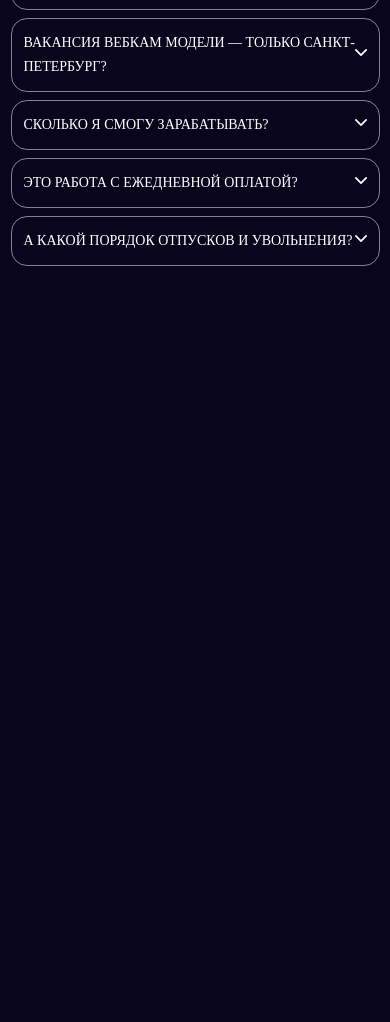
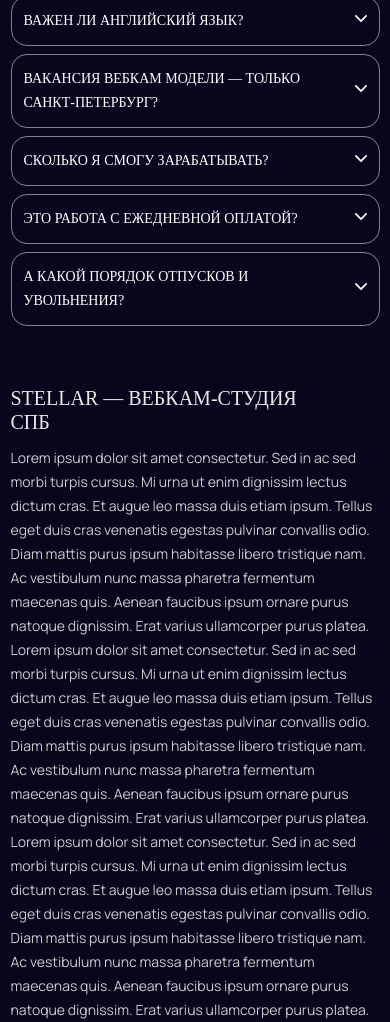
Before and after one commit to alchemycat/Stellar-Landing, a website: page src/index.html in a window 390 px wide. Shown: the part 5724-6746 px from the top of the page. Before the commit the page ends 5990 px from the top, so only its background shows below. Drawn offline with nearby package versions, Linux system fonts and the light colour scheme; files that its build step writes are made by us from their sources; files whose address does not match are found by name; a web font is replaced by a local one.

Commit message:
добавил секцию desc + адаптив

```diff
--- a/gulp/version.json
+++ b/gulp/version.json
@@ -1,3 +1,3 @@
 {
-    "main": "20230731104438"
+    "main": "20230731112712"
 }
--- /dev/null
+++ b/src/html/desc.html
@@ -0,0 +1,22 @@
+<section class="desc">
+    <div class="container">
+        <div class="desc__wrapper row">
+            <div class="col-12 col-lg-3">
+                <h2 class="desc__header text__h2">
+                    stellar — вебкам-студия спб
+                </h2>
+            </div>
+            <div class="col-12 col-lg-8">
+                <p class="desc__text">
+                    Lorem ipsum dolor sit amet consectetur. Sed in ac sed morbi turpis cursus. Mi urna ut enim dignissim lectus dictum cras. Et augue leo massa duis etiam ipsum. Tellus eget duis cras venenatis egestas pulvinar convallis odio. Diam mattis purus ipsum habitasse libero tristique nam. Ac vestibulum nunc massa pharetra fermentum maecenas quis. Aenean faucibus ipsum ornare purus natoque dignissim. Erat varius ullamcorper purus platea.
+                </p>
+                <p class="desc__text">
+                    Lorem ipsum dolor sit amet consectetur. Sed in ac sed morbi turpis cursus. Mi urna ut enim dignissim lectus dictum cras. Et augue leo massa duis etiam ipsum. Tellus eget duis cras venenatis egestas pulvinar convallis odio. Diam mattis purus ipsum habitasse libero tristique nam. Ac vestibulum nunc massa pharetra fermentum maecenas quis. Aenean faucibus ipsum ornare purus natoque dignissim. Erat varius ullamcorper purus platea.
+                </p>
+                <p class="desc__text">
+                    Lorem ipsum dolor sit amet consectetur. Sed in ac sed morbi turpis cursus. Mi urna ut enim dignissim lectus dictum cras. Et augue leo massa duis etiam ipsum. Tellus eget duis cras venenatis egestas pulvinar convallis odio. Diam mattis purus ipsum habitasse libero tristique nam. Ac vestibulum nunc massa pharetra fermentum maecenas quis. Aenean faucibus ipsum ornare purus natoque dignissim. Erat varius ullamcorper purus platea.
+                </p>
+            </div>
+        </div>
+    </div>
+</section>
--- a/src/html/ques.html
+++ b/src/html/ques.html
@@ -1,12 +1,12 @@
 <section class="ques">
     <div class="container">
         <div class="ques__wrapper row">
-            <div class="col-12 col-md-3">
+            <div class="col-12 col-lg-3">
                 <h2 class="ques__header text__h2">
                     Отвечаем на вопросы о работе
                 </h2>
             </div>
-            <div class="col-12 col-md-8">
+            <div class="col-12 col-lg-8">
                 <ul class="ques__list">
                     <li class="ques__question collapsed" role="button" data-bs-toggle="collapse" data-bs-target="#question-0" aria-expanded="false" aria-controls="question-0">
                         <div class="ques__top">
--- a/src/index.html
+++ b/src/index.html
@@ -14,6 +14,7 @@
 				@@include('html/cond.html', {})
 				@@include('html/work.html', {})
 				@@include('html/ques.html', {})
+				@@include('html/desc.html', {})
 			</main>
 			@@include('html/footer.html', {})
 		</div>
--- /dev/null
+++ b/src/scss/components/_desc.scss
@@ -0,0 +1,33 @@
+.desc {
+    padding-top: var(--section-offset-y);
+    &__wrapper {
+        gap: var(--mt-24);
+    }
+    &__header {
+        font-family: var(--font-secondary);
+        text-transform: uppercase;
+        max-width: 232px;
+    }
+    &__text {
+        font-size: var(--fz-18);
+        line-height: var(--lh-24);
+        color: var(--subheader-color);
+        max-width: 896px;
+    }
+}
+
+@media (max-width: 991px) {
+    .desc {
+        &__header {
+            max-width: 100%;
+        }
+    }
+}
+
+@media (max-width: 575px) {
+    .desc {
+        &__header {
+            max-width: 328px;
+        }
+    }
+}
--- a/src/scss/components/_ques.scss
+++ b/src/scss/components/_ques.scss
@@ -15,6 +15,9 @@
         padding: var(--padding-20);
         border: 1px solid rgba(255,255,255,0.5);
         border-radius: var(--border-radius-16);
+    }
+    &__wrapper {
+        gap: var(--mt-24);
     }
     &__top {
         position: relative;
@@ -50,3 +53,11 @@
         color: var(--subheader-color);
     }
 }
+
+@media (max-width: 575px) {
+    .ques {
+        &__caption {
+            max-width: 90%;
+        }
+    }
+}
--- a/src/scss/style.scss
+++ b/src/scss/style.scss
@@ -343,6 +343,7 @@
 @import "./components/cond";
 @import "./components/work";
 @import "./components/ques";
+@import "./components/desc";
 
 .d-none {
   display: none;
```
Also changed, not shown: dist/css/style.css, dist/index.html.
